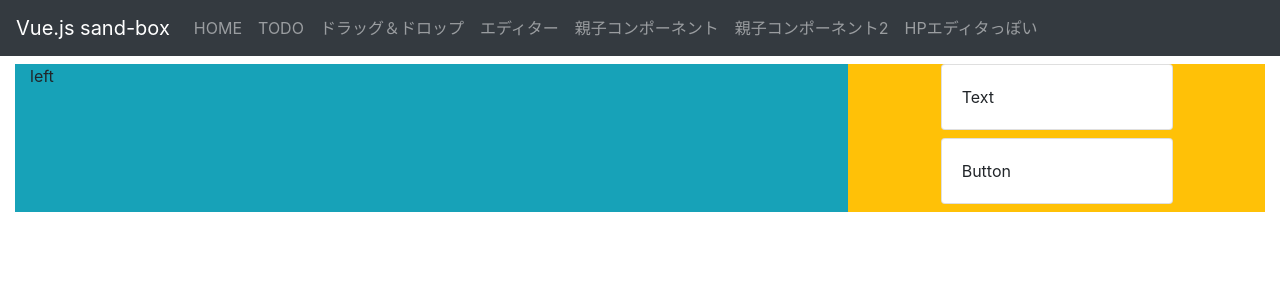
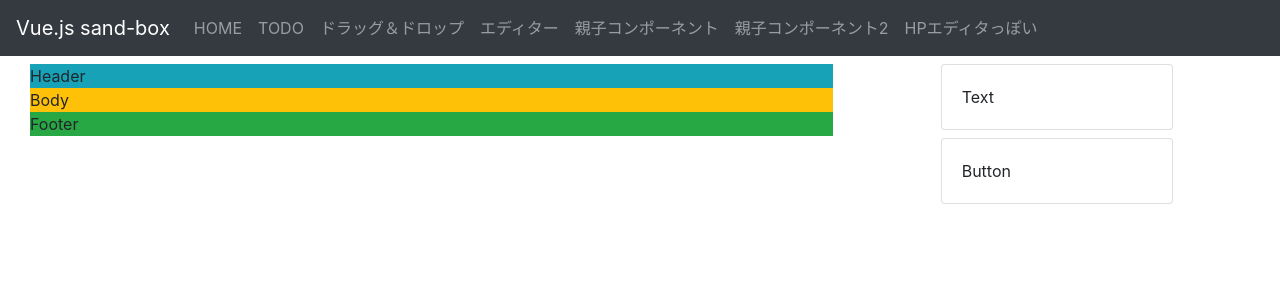
Before and after one commit to kyoruni/vue-sand-box, a Vue app: page /content-editor in a window 1280 px wide. Shown: the top 300 px of the page. Built offline with nearby package versions, Linux system fonts and the light colour scheme.

Commit message:
:wrench: #16 レイアウト表示

```diff
--- a/src/views/ContentEditor.vue
+++ b/src/views/ContentEditor.vue
@@ -1,28 +1,47 @@
 <template>
   <div class="content-editor">
     <div class="d-flex">
-      <div class="col-8 bg-info">
-        left
+      <!-- Left -->
+      <div class="col-8">
+        <draggable>
+          <div v-for="layout in layouts" :key="layout.id">
+            <div :class="layout.class">
+              {{ layout.body }}
+            </div>
+          </div>
+        </draggable>
       </div>
       <!-- Right -->
-      <div class="col-4 bg-warning">
-        <b-card v-for="part in parts" :key="part.id" class="mb-2 mx-auto">
-          <b-card-text>
-            {{ part.name }}
-          </b-card-text>
-        </b-card>
+      <div class="col-4">
+        <draggable>
+          <b-card v-for="part in parts" :key="part.id" class="mb-2 mx-auto">
+            <b-card-text>
+              {{ part.name }}
+            </b-card-text>
+          </b-card>
+        </draggable>
       </div>
     </div>
   </div>
 </template>
 
 <script>
+import draggable from 'vuedraggable'
+
 export default {
+  components: {
+    draggable
+  },
   data () {
     return {
       parts: [
         { id: 1, name: 'Text' },
         { id: 2, name: 'Button' }
+      ],
+      layouts: [
+        { id: 1, body: 'Header', class: 'bg-info' },
+        { id: 2, body: 'Body', class: 'bg-warning' },
+        { id: 3, body: 'Footer', class: 'bg-success' }
       ]
     }
   }
@@ -31,6 +50,7 @@ export default {
 
 <style scoped>
 .card {
-  max-width: 60%
+  max-width: 60%;
+  cursor: pointer
 }
 </style>
```
